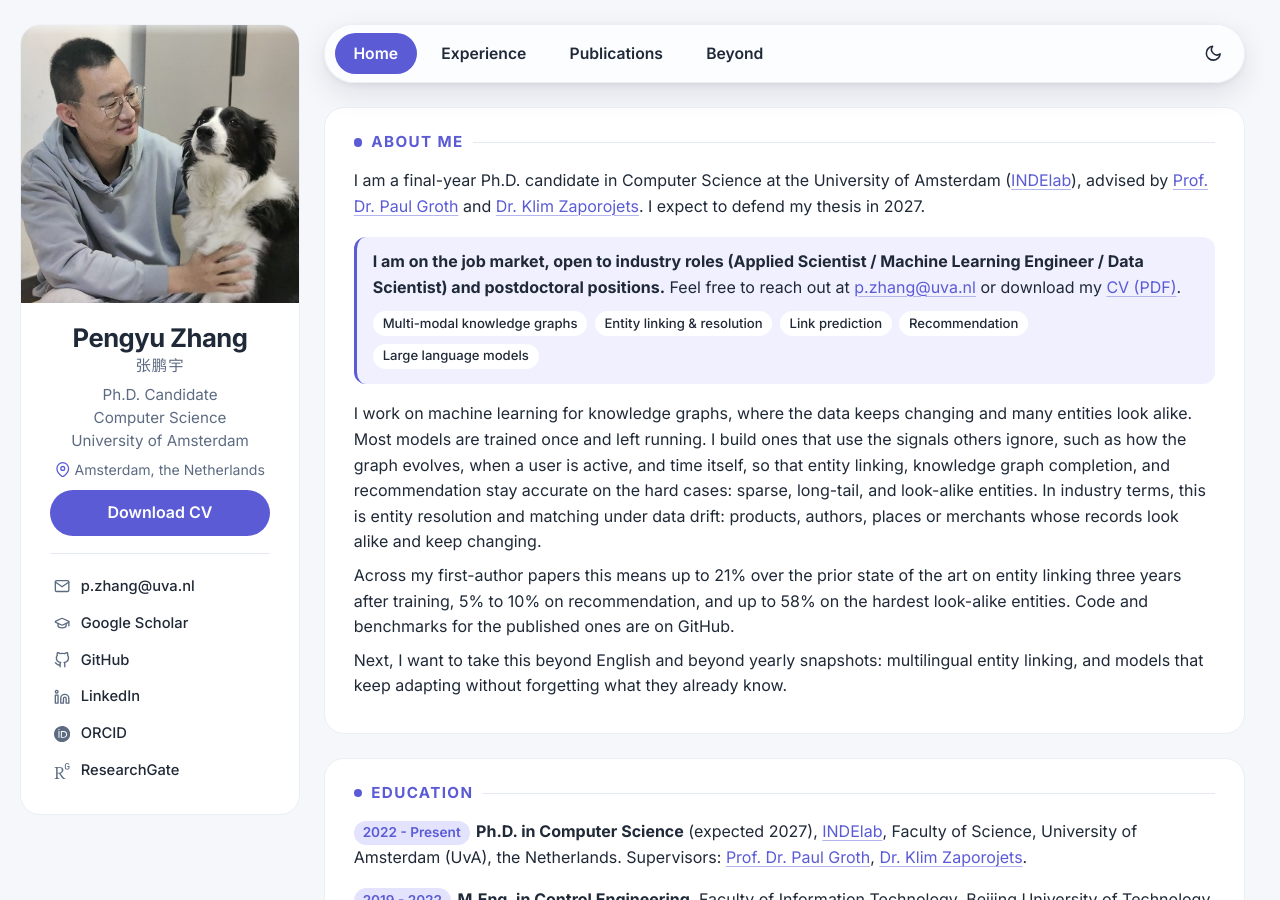
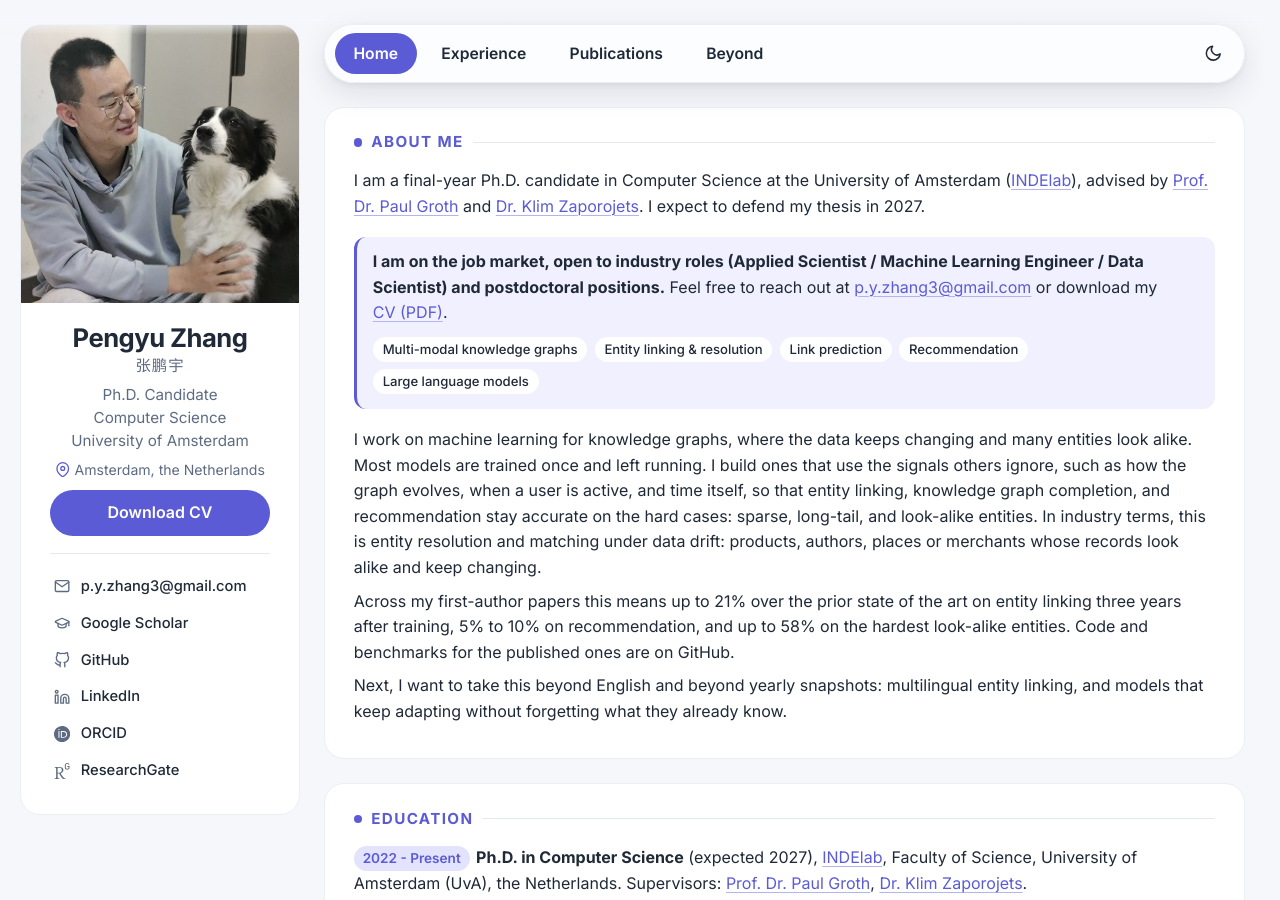
Before and after one commit to pengyu-zhang/pengyu-zhang.github.io, a Jekyll site: the page built from _pages/about.md, in a window 1280 px wide and 900 px high. Built offline with Jekyll 4.4.1, drawn with Linux system fonts in a browser that asks for light colours.

Commit message:
Switch the contact email to p.y.zhang3@gmail.com
The sidebar, the JSON-LD and the job-market callout all pick it up; bump
last_modified_at on the pages that render it.

Co-Authored-By: Claude Fable 5.1 <noreply@anthropic.com>

```diff
--- a/_config.yml
+++ b/_config.yml
@@ -16,7 +16,7 @@ author:
   name          : "Pengyu Zhang"
   avatar        : "images/avatar.jpg"
   employer      : "University of Amsterdam"
-  email         : "p.zhang@uva.nl"
+  email         : "p.y.zhang3@gmail.com"
   googlescholar : "https://scholar.google.com/citations?user=xH7mJ-0AAAAJ&hl"
   github        : "pengyu-zhang"
   linkedin      : "pengyuzhang03"
--- a/_includes/intro.md
+++ b/_includes/intro.md
@@ -3,7 +3,7 @@
 I am a final-year Ph.D. candidate in Computer Science at the University of Amsterdam ([INDElab](https://indelab.org/)), advised by [Prof. Dr. Paul Groth](https://pgroth.com) and [Dr. Klim Zaporojets](https://klimzaporojets.github.io/). I expect to defend my thesis in 2027.
 
 <div class="job-callout" markdown="1">
-**I am on the job market, open to industry roles (Applied Scientist / Machine Learning Engineer / Data Scientist) and postdoctoral positions.** Feel free to reach out at [p.zhang@uva.nl](mailto:p.zhang@uva.nl) or download my [CV&nbsp;(PDF)](/pdf/Pengyu_Zhang_CV.pdf).
+**I am on the job market, open to industry roles (Applied Scientist / Machine Learning Engineer / Data Scientist) and postdoctoral positions.** Feel free to reach out at [p.y.zhang3@gmail.com](mailto:p.y.zhang3@gmail.com) or download my [CV&nbsp;(PDF)](/pdf/Pengyu_Zhang_CV.pdf).
 <ul class="skill-chips intro-chips">
   <li>Multi-modal knowledge graphs</li>
   <li>Entity linking &amp; resolution</li>
```
Also changed, not shown: _pages/about.md (+1 -1 lines), _pages/beyond.md (+1 -1 lines), _pages/publications.md (+1 -1 lines).
